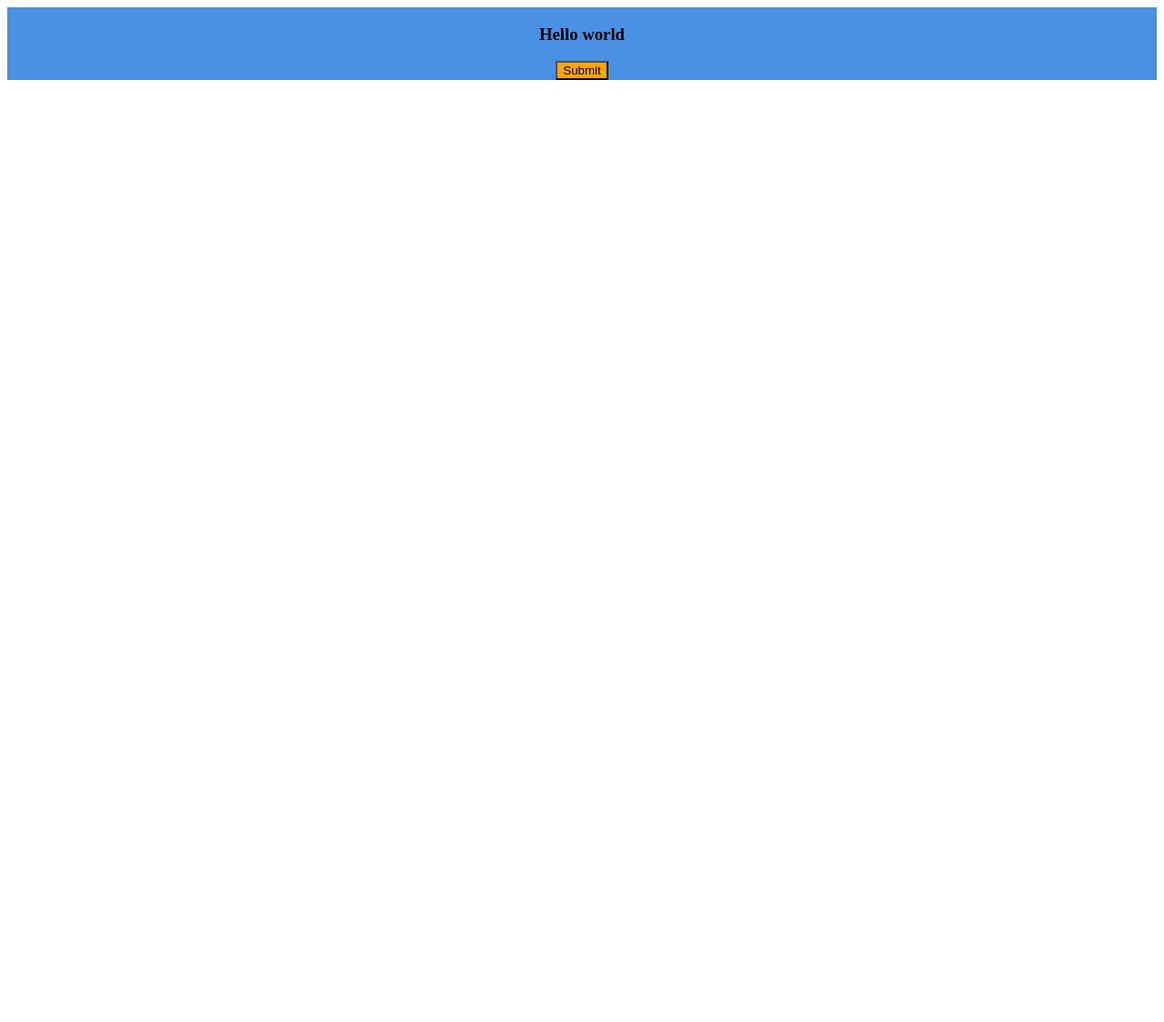
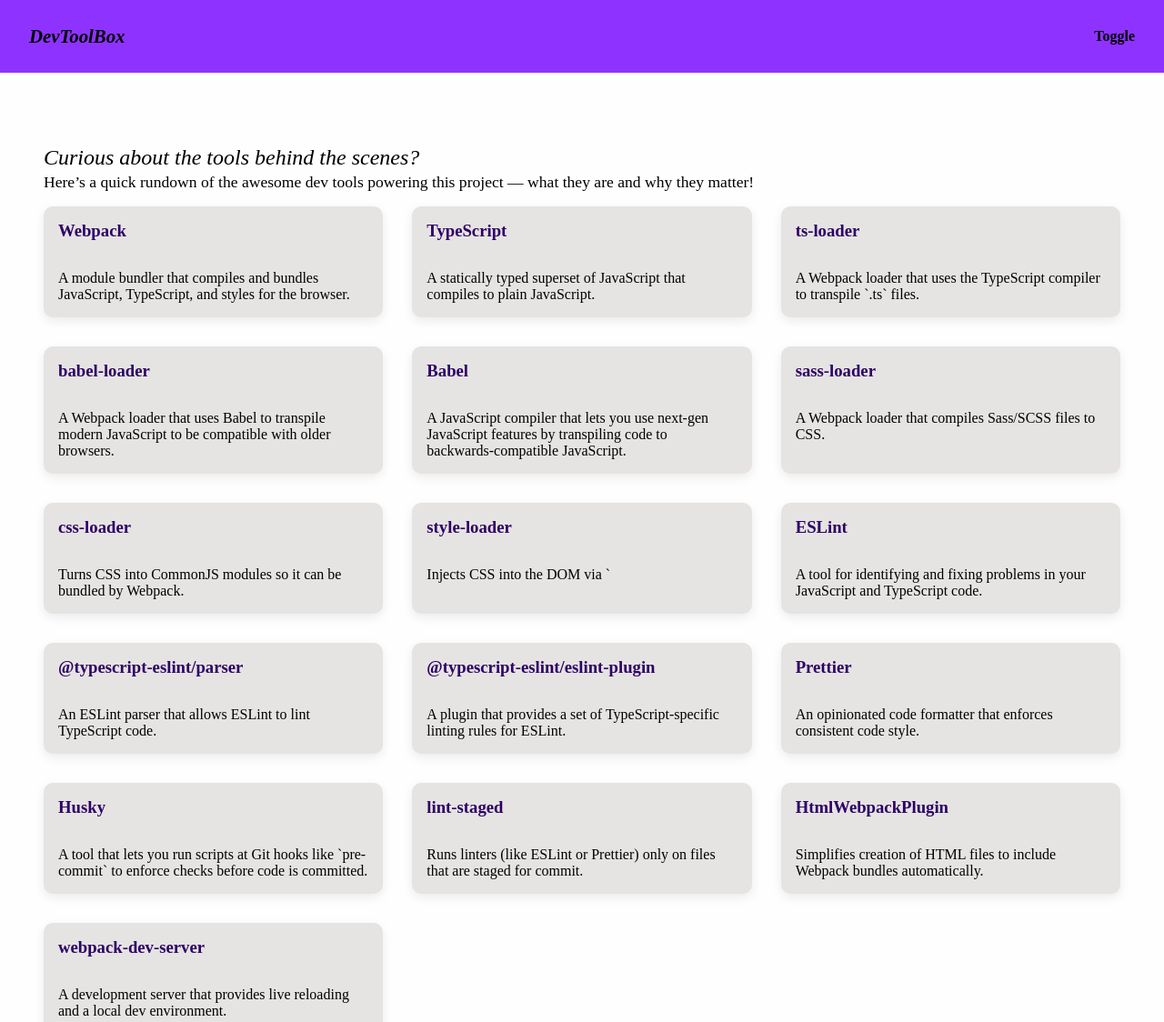
Before and after one commit to larryking01/Build_Tool_Showcase, a website built with webpack: page public/index.html in a window 1280 px wide. Shown: the top 1124 px of the page at 91% size. Before the commit the page ends 800 px from the top, so only its background shows below. Built offline with nearby package versions, Linux system fonts and the light colour scheme.

Commit message:
implemented ui light theme

```diff
--- /dev/null
+++ b/data/tools.json
@@ -0,0 +1,66 @@
+[
+  {
+    "name": "Webpack",
+    "what": "A module bundler that compiles and bundles JavaScript, TypeScript, and styles for the browser."
+  },
+  {
+    "name": "TypeScript",
+    "what": "A statically typed superset of JavaScript that compiles to plain JavaScript."
+  },
+  {
+    "name": "ts-loader",
+    "what": "A Webpack loader that uses the TypeScript compiler to transpile `.ts` files."
+  },
+  {
+    "name": "babel-loader",
+    "what": "A Webpack loader that uses Babel to transpile modern JavaScript to be compatible with older browsers."
+  },
+  {
+    "name": "Babel",
+    "what": "A JavaScript compiler that lets you use next-gen JavaScript features by transpiling code to backwards-compatible JavaScript."
+  },
+  {
+    "name": "sass-loader",
+    "what": "A Webpack loader that compiles Sass/SCSS files to CSS."
+  },
+  {
+    "name": "css-loader",
+    "what": "Turns CSS into CommonJS modules so it can be bundled by Webpack."
+  },
+  {
+    "name": "style-loader",
+    "what": "Injects CSS into the DOM via `<style>` tags."
+  },
+  {
+    "name": "ESLint",
+    "what": "A tool for identifying and fixing problems in your JavaScript and TypeScript code."
+  },
+  {
+    "name": "@typescript-eslint/parser",
+    "what": "An ESLint parser that allows ESLint to lint TypeScript code."
+  },
+  {
+    "name": "@typescript-eslint/eslint-plugin",
+    "what": "A plugin that provides a set of TypeScript-specific linting rules for ESLint."
+  },
+  {
+    "name": "Prettier",
+    "what": "An opinionated code formatter that enforces consistent code style."
+  },
+  {
+    "name": "Husky",
+    "what": "A tool that lets you run scripts at Git hooks like `pre-commit` to enforce checks before code is committed."
+  },
+  {
+    "name": "lint-staged",
+    "what": "Runs linters (like ESLint or Prettier) only on files that are staged for commit."
+  },
+  {
+    "name": "HtmlWebpackPlugin",
+    "what": "Simplifies creation of HTML files to include Webpack bundles automatically."
+  },
+  {
+    "name": "webpack-dev-server",
+    "what": "A development server that provides live reloading and a local dev environment."
+  }
+]
--- a/public/index.html
+++ b/public/index.html
@@ -2,14 +2,44 @@
 <html lang="en">
     <head>
         <meta charset="UTF-8">
+        <meta name="viewport" content="width=device-width, initial-scale=1.0">
         <title>Build Tool Showcase</title>
     </head>
 
-    <body>
-        <div id="app">
-            <h3>Hello world</h3>
-            <button>Submit</button>
-        </div>
+
+    <body class="light">
+        <section class="header-section">
+            <header class="header">
+                <div class="title-and-logo">
+                    <!-- <img src="./webpack.png" alt="app-logo" class="app-logo"> -->
+                    <h4 class="header-title">DevToolBox</h4>
+                </div>
+
+                <div class="theme-toggle">
+                    <h4>Toggle</h4>
+                </div>
+            </header>
+        </section>
+
+        <main class="container">
+            <section class="tools-display-section">
+                <p class="curious-text">Curious about the tools behind the scenes?</p>
+                <p class="detail-text">Here’s a quick rundown of the awesome dev tools powering this project — what they are and why they matter!</p>
+                <div class="tool-display"></div>
+            </section>
+        </main>
+
+
+        <section class="footer-section">
+            <footer class="footer">
+                <p class="copyright-text">Copyright 2024 Usercentrics GmbH</p>
+                <div class="footer-items">
+                    <p class="footer-item">Terms & Conditions</p>
+                    <p class="footer-item">Privacy Policy</p>
+                    <p class="footer-item">Legal Notice</p>
+                </div>
+            </footer>
+        </section>
 
         <script src="../dist/index.js"></script>
     </body>
--- a/src/index.ts
+++ b/src/index.ts
@@ -1,10 +1,26 @@
-// import scss
 import './styles/main.scss';
+import tools from '../data/tools.json';
 
-// try typescript to see if it works.
+interface BuildTool {
+  name: string;
+  what: string;
+}
 
-const button = document.querySelector('button');
+function displayBuildTools() {
+  const toolDisplayDiv = document.querySelector('.tool-display');
+  if (!toolDisplayDiv) return;
 
-if (button) {
-  button.style.backgroundColor = 'orange';
+  toolDisplayDiv.innerHTML = '';
+  tools.forEach((tool: BuildTool) => {
+    toolDisplayDiv.innerHTML += `
+            <div class="tool-item">
+                <h3 class="tool-name">${tool.name}</h3>
+                <p class="tool-description">${tool.what}</p>
+            </div>
+        `;
+  });
 }
+
+document.addEventListener('DOMContentLoaded', function () {
+  displayBuildTools();
+});
--- /dev/null
+++ b/src/styles/_resets.scss
@@ -0,0 +1,15 @@
+@use './variables' as *;
+
+* {
+  box-sizing: border-box;
+  margin: 0;
+  padding: 0;
+}
+
+html {
+  font-size: 16px;
+}
+
+.light {
+  background-color: $light-theme-bg;
+}
--- /dev/null
+++ b/src/styles/_variables.scss
@@ -0,0 +1,4 @@
+$light-theme-bg: #fefefe;
+$primary-color: #8e33ff;
+$secondary-color: #954cf0;
+$light-purple: #cbc3e3;
--- a/src/styles/main.scss
+++ b/src/styles/main.scss
@@ -1,13 +1,123 @@
-// Variables
-$primary-color: #4a90e2;
-$secondary-color: '#fefefe';
+@use 'sass:color';
+@use './resets' as *;
+@use './variables' as *;
 
-@mixin center_align {
-  display: grid;
-  place-items: center;
+@mixin toolsDisplayResponsiveness {
+  @media (max-width: 700px) {
+    display: block;
+
+    .tool-item {
+      margin-bottom: 1.5rem;
+      height: 12rem;
+    }
+
+    .tool-item:last-child {
+      margin-bottom: 0;
+    }
+  }
 }
 
-#app {
+/* header styling */
+.header-section {
+  width: 100%;
+  padding: 0;
+  margin: 0;
+}
+
+.header {
+  display: flex;
+  justify-content: space-between;
   background-color: $primary-color;
-  @include center_align;
+  height: 5rem;
+  padding: 0.5rem 2rem;
+  width: 100%;
+  box-sizing: border-box;
+
+  .title-and-logo {
+    display: flex;
+    gap: 0.5rem;
+    align-self: center;
+    cursor: pointer;
+  }
+
+  .theme-toggle {
+    align-self: center;
+    cursor: pointer;
+  }
+
+  .header-title {
+    font-size: 1.3rem;
+    font-style: italic;
+  }
 }
+
+.container {
+  // background-color: green;
+  width: 100%;
+  padding: 3rem;
+  margin: 2rem auto;
+}
+
+.tools-display-section {
+  .curious-text {
+    font-size: 1.5rem;
+    font-style: italic;
+    margin-bottom: 0.2rem;
+  }
+
+  .detail-text {
+    font-size: 1.1rem;
+  }
+
+  .tool-display {
+    margin-top: 1rem;
+    // background-color: blue;
+    display: grid;
+    grid-template-columns: repeat(auto-fit, minmax(20.5rem, 1fr));
+    gap: 2rem;
+
+    .tool-item {
+      padding: 1rem;
+      border-radius: 0.625rem;
+      background-color: #e5e4e2;
+      box-shadow: 0 4px 12px rgba(0, 0, 0, 0.08);
+    }
+
+    .tool-name {
+      margin-bottom: 2rem;
+      color: color.adjust($primary-color, $lightness: -40%);
+    }
+
+    @include toolsDisplayResponsiveness;
+  }
+}
+
+.footer-section {
+  background-color: $light-purple;
+  // padding: 1rem;
+  // margin: 2rem auto 0 auto;
+  width: 100%;
+  padding: 1rem 4rem;
+  margin: 0;
+
+  .footer {
+    height: 10rem;
+    width: 100%;
+    margin: 0 auto;
+
+    .copyright-text {
+      font-size: 1.3rem;
+      margin-bottom: 1.5rem;
+    }
+
+    .footer-items {
+      display: flex;
+      justify-content: space-between;
+    }
+
+    .footer-item {
+      cursor: pointer;
+      font-size: 1.1rem;
+    }
+  }
+}
--- a/tsconfig.json
+++ b/tsconfig.json
@@ -42,7 +42,7 @@
     // "resolvePackageJsonImports": true,                /* Use the package.json 'imports' field when resolving imports. */
     // "customConditions": [],                           /* Conditions to set in addition to the resolver-specific defaults when resolving imports. */
     // "noUncheckedSideEffectImports": true,             /* Check side effect imports. */
-    // "resolveJsonModule": true,                        /* Enable importing .json files. */
+    "resolveJsonModule": true,                        /* Enable importing .json files. */
     // "allowArbitraryExtensions": true,                 /* Enable importing files with any extension, provided a declaration file is present. */
     // "noResolve": true,                                /* Disallow 'import's, 'require's or '<reference>'s from expanding the number of files TypeScript should add to a project. */
 
```
Also changed, not shown: webpack.config.js (+9 -1 lines), .eslintrc.json, assets/webpack.png (added), public/webpack.png (added).
